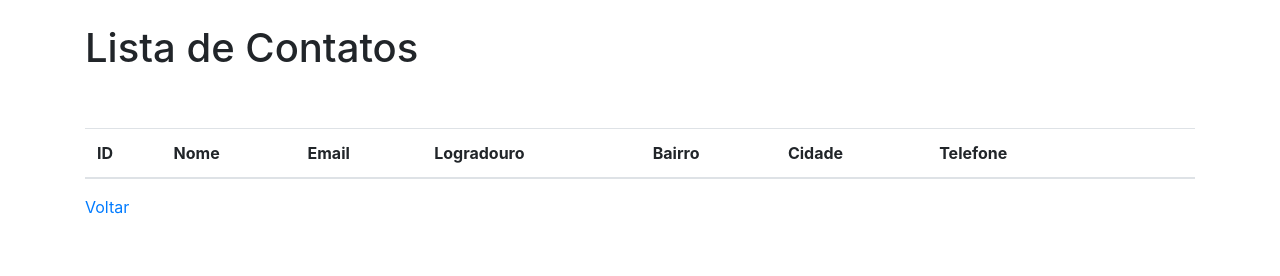
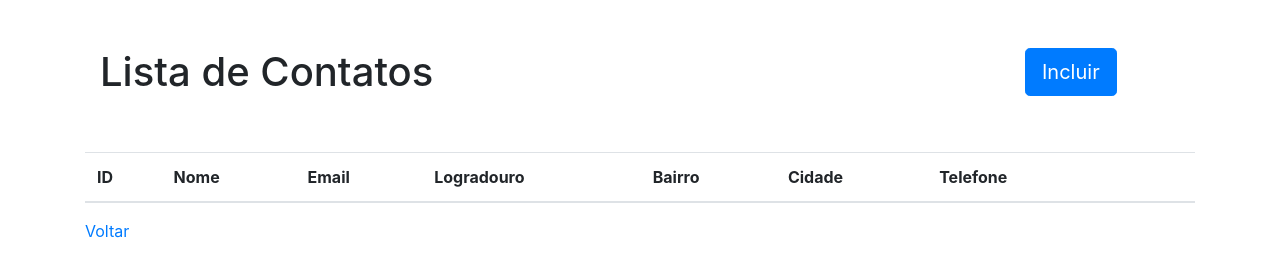
Before and after one commit to deysepinsifer/formulario-contato-frontend, a plain HTML site: page html/lista-contatos.html in a window 1280 px wide. Drawn offline with Linux system fonts and the light colour scheme; no server answers.

Commit message:
adicionado botão para incluir

```diff
--- a/html/lista-contatos.html
+++ b/html/lista-contatos.html
@@ -17,8 +17,19 @@
 <body class="corpo2">
 
   <div class="container">
+
     <br>
-    <h1>Lista de Contatos</h1>
+    <br>
+    <div class="container">
+      <div class="row">
+        <div class="col-md-10">
+          <h1>Lista de Contatos</h1>
+        </div>
+        <div class="col-md-2">
+          <a href="/index.html" class="btn btn-primary btn-lg" tabindex="-1" role="button">Incluir</a>
+        </div>
+      </div>
+    </div>
     <br>
     <br>
     <table class="table">
```
